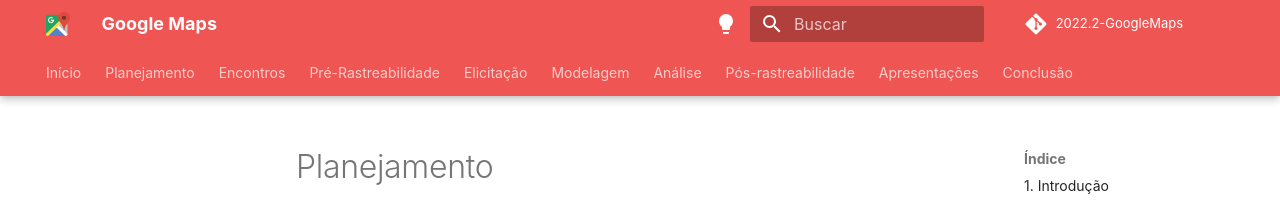
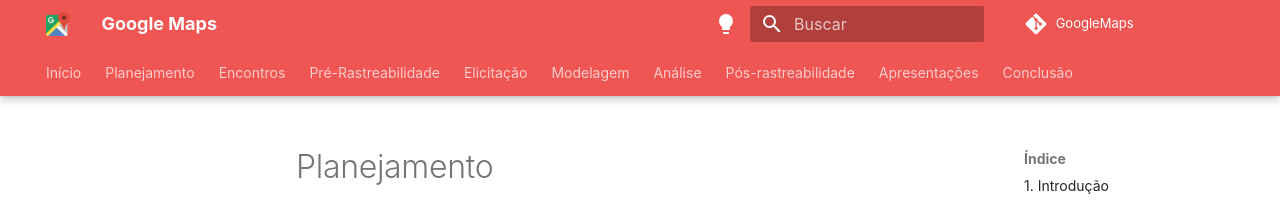
Before and after one commit to iagoscm/GoogleMaps, an MkDocs documentation site: the page built from docs/analise/Verificacao II/2.Planejamento.md, in a window 1280 px wide. Shown: the top 205 px of the page. Built offline with MkDocs 1.6.1 and Material for MkDocs 9.7.7, drawn with Linux system fonts in a browser that asks for light colours; some web fonts are replaced; comment, search, counter and statistics services are not loaded.

Commit message:
algumas correcoes

```diff
--- a/docs/analise/Verificacao II/2.Planejamento.md
+++ b/docs/analise/Verificacao II/2.Planejamento.md
@@ -28,8 +28,8 @@
 | :----- | :-------------------------------------------------------------------------------------------------------------------------------------------: | :---: | :---: | :---: | :-----------------: |
 | 1      |                                                      O histórico de versão padronizado?                                                       |   6   |   6   |   0   |        0.00%        |
 | 2      |                                             O(s) autor(es) e o(s) revisor(es) para cada artefato?                                             |  22   |  22   |   0   |        0.00%        |
-| 3      |             [A motivação e os critérios](../../../pre_rastreabilidade/RichPicture#2-aplicativo-escolhido) para a escolha do App?              |   1   |   1   |   0   |        0.00%        |
-| 4      |                               [Vídeo de apresentação](../../../entregas) na categoria “não listado” no YouTube?                               |   1   |   1   |   0   |        0.00%        |
+| 3      |             [A motivação e os critérios](../../pre_rastreabilidade/RichPicture.md#2-aplicativo-escolhido) para a escolha do App?              |   1   |   1   |   0   |        0.00%        |
+| 4      |                               [Vídeo de apresentação](../../entregas) na categoria “não listado” no YouTube?                               |   1   |   1   |   0   |        0.00%        |
 | 5      |                                      Referências bibliográficas e/ou bibliografia em todos os artefatos?                                      |   6   |   6   |   0   |        0.00%        |
 | 6      |                                As tabelas e imagens possuem legenda e fonte e elas chamadas dentro dos texto?                                 |  26   |  25   |   1   |        3.85%        |
 | 7      |                                 Um texto fazendo uma introdução dos artefatos, por exemplo das “Ferramentas”?                                 |  26   |  25   |   1   |        3.85%        |
--- a/mkdocs.yml
+++ b/mkdocs.yml
@@ -1,7 +1,7 @@
 site_name: Google Maps
 
-repo_name: '2022.2-GoogleMaps'
-repo_url: 'https://github.com/Requisitos-de-Software/2022.2-GoogleMaps'
+repo_name: 'GoogleMaps'
+repo_url: 'https://github.com/iagoscm/GoogleMaps'
 
 copyright: 'Copyright &copy; 2022 Google Maps'
 
```
Also changed, not shown: docs/analise/Verificacao II/1.introducao.md (+1 -1 lines).
